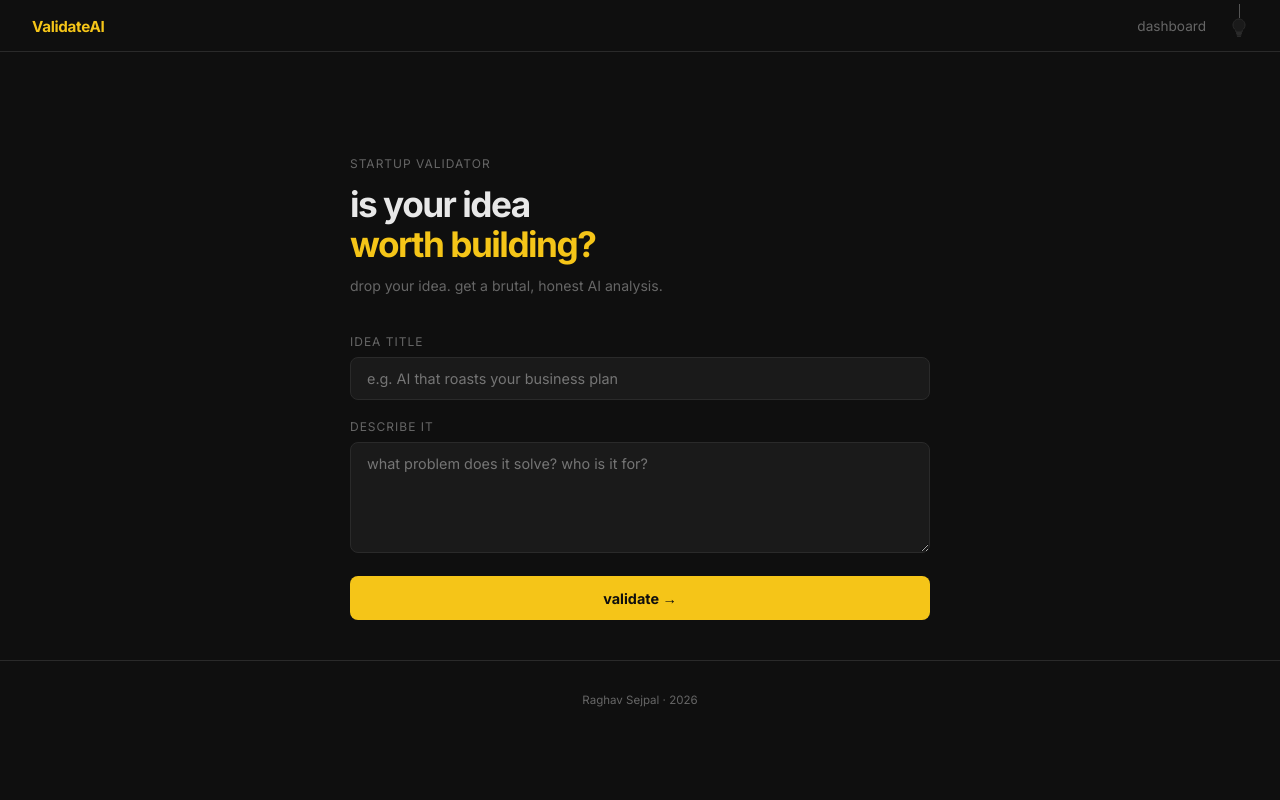
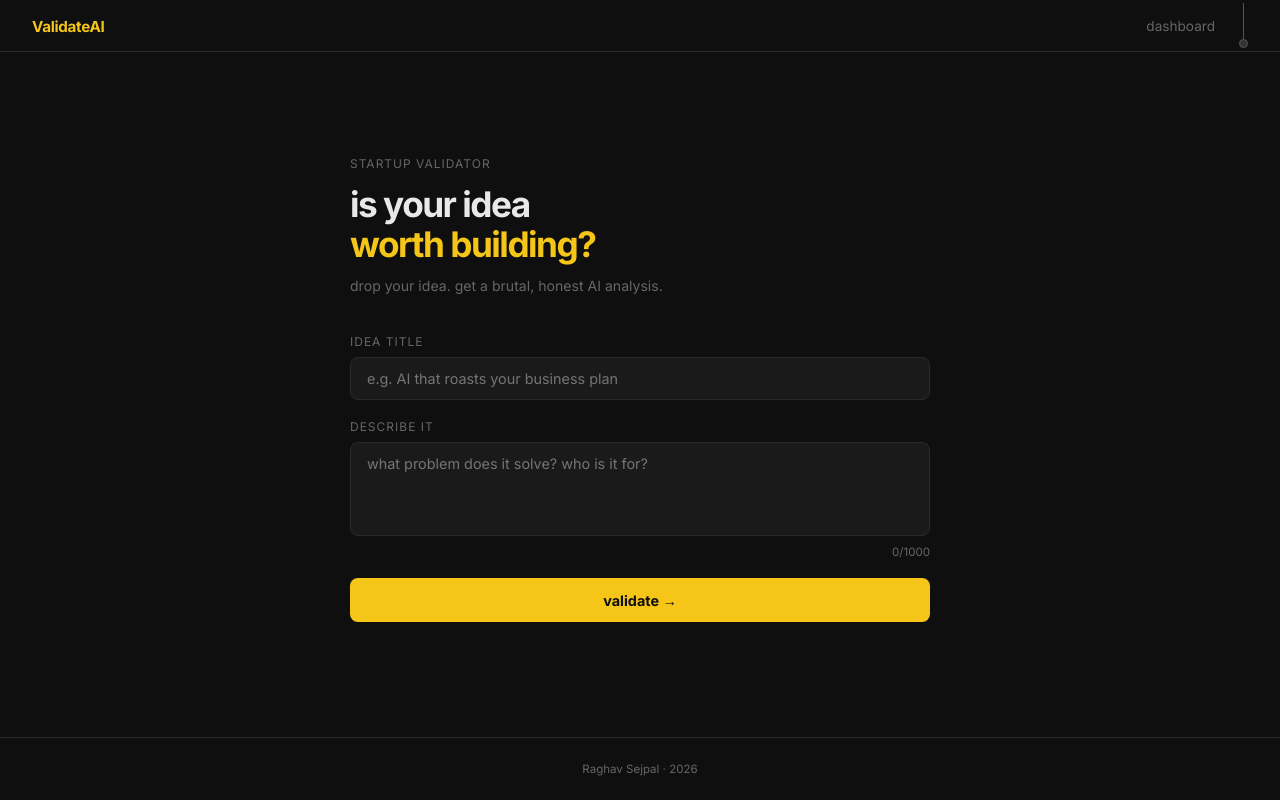
Before and after one commit to Sejpal-Raghav/AI-startup-validator, a Next.js app: page / in a window 1280 px wide. Built offline with nearby package versions, Linux system fonts and the light colour scheme.

Commit message:
frontend fixes

```diff
--- a/app/globals.css
+++ b/app/globals.css
@@ -75,3 +75,16 @@ body {
   z-index: 100;
 }
 .logo-wrap:hover .egg { opacity: 1; transform: translateY(0); }
+
+body {
+  display: flex;
+  flex-direction: column;
+}
+
+main {
+  flex: 1;
+}
+
+footer {
+  margin-top: auto;
+}
--- a/app/layout.tsx
+++ b/app/layout.tsx
@@ -13,12 +13,12 @@ export const metadata: Metadata = {
 export default function RootLayout({ children }: { children: React.ReactNode }) {
   return (
     <html lang="en">
-      <body className={inter.className}>
+      <body className={inter.className} style={{ display: "flex", flexDirection: "column", minHeight: "100vh" }}>
         <Navbar />
-        <main style={{ padding: "2.5rem 2rem", maxWidth: "760px", margin: "0 auto" }}>
+        <main style={{ padding: "2.5rem 2rem", maxWidth: "760px", margin: "0 auto", width: "100%", flex: 1 }}>
           {children}
         </main>
-        <footer style={{ textAlign: "center", padding: "2rem", borderTop: "1px solid var(--border)", fontSize: "0.72rem", color: "var(--text-muted)" }}>
+        <footer style={{ textAlign: "center", padding: "1.5rem", borderTop: "1px solid var(--border)", fontSize: "0.72rem", color: "var(--text-muted)" }}>
           Raghav Sejpal · {new Date().getFullYear()}
         </footer>
       </body>
--- a/app/page.tsx
+++ b/app/page.tsx
@@ -88,11 +88,15 @@ export default function Home() {
             value={description}
             onChange={(e) => setDescription(e.target.value)}
             placeholder="what problem does it solve? who is it for?"
-            rows={5}
-            style={{ ...inputStyle, resize: "vertical" }}
+            rows={4}
+            maxLength={1000}
+            style={{ ...inputStyle, resize: "none" }}
             onFocus={(e) => (e.target.style.borderColor = "var(--accent)")}
             onBlur={(e) => (e.target.style.borderColor = "var(--border)")}
           />
+          <p style={{ textAlign: "right", fontSize: "0.72rem", color: description.length > 900 ? "var(--danger)" : "var(--text-muted)", marginTop: "0.3rem" }}>
+            {description.length}/1000
+          </p>
         </div>
 
         {error && (
--- a/components/BulbToggle.tsx
+++ b/components/BulbToggle.tsx
@@ -5,7 +5,7 @@ import { motion, useSpring } from "framer-motion";
 
 export default function BulbToggle() {
   const [isOn, setIsOn] = useState(false);
-  const rotate = useSpring(0, { stiffness: 300, damping: 8 });
+  const rotate = useSpring(0, { stiffness: 60, damping: 6, mass: 1 });
 
   useEffect(() => {
     const saved = localStorage.getItem("theme");
@@ -16,10 +16,12 @@ export default function BulbToggle() {
   }, []);
 
   function toggle() {
-    rotate.set(25);
-    setTimeout(() => rotate.set(-12), 150);
-    setTimeout(() => rotate.set(6), 300);
-    setTimeout(() => rotate.set(0), 450);
+    rotate.set(40);
+    setTimeout(() => rotate.set(-25), 220);
+    setTimeout(() => rotate.set(15), 480);
+    setTimeout(() => rotate.set(-8), 680);
+    setTimeout(() => rotate.set(3), 860);
+    setTimeout(() => rotate.set(0), 1000);
 
     const next = !isOn;
     setIsOn(next);
@@ -33,26 +35,21 @@ export default function BulbToggle() {
       title={isOn ? "lights off" : "lights on"}
       style={{ display: "flex", flexDirection: "column", alignItems: "center", cursor: "pointer", userSelect: "none" }}
     >
-      <div style={{ width: "1px", height: "14px", background: "#555" }} />
-      <motion.div style={{ rotate, transformOrigin: "top center" }}>
-        <svg width="18" height="26" viewBox="0 0 18 26" fill="none">
-          <path
-            d="M9 1C5.69 1 3 3.69 3 7c0 2.1 1.04 3.96 2.63 5.1L6 14h6l.37-1.9C13.96 10.96 15 9.1 15 7c0-3.31-2.69-6-6-6z"
-            fill={isOn ? "#f5c518" : "var(--bg-card)"}
-            stroke="var(--border)"
-            strokeWidth="1"
-          />
-          {isOn && (
-            <path
-              d="M9 1C5.69 1 3 3.69 3 7c0 2.1 1.04 3.96 2.63 5.1L6 14h6l.37-1.9C13.96 10.96 15 9.1 15 7c0-3.31-2.69-6-6-6z"
-              fill="#f5c518"
-              opacity="0.35"
-            />
-          )}
-          <rect x="6" y="14" width="6" height="2" rx="0.5" fill="var(--border)" />
-          <rect x="6.5" y="16" width="5" height="1.5" rx="0.5" fill="var(--border)" />
-          <rect x="7" y="17.5" width="4" height="1.5" rx="0.5" fill="var(--border)" />
-        </svg>
+      <motion.div
+        style={{ rotate, transformOrigin: "top center", display: "flex", flexDirection: "column", alignItems: "center" }}
+      >
+        {/* string */}
+        <div style={{ width: "1px", height: "36px", background: "#555" }} />
+        {/* knob */}
+        <div style={{
+          width: "9px",
+          height: "9px",
+          borderRadius: "50%",
+          background: isOn ? "#f5c518" : "#333",
+          border: `1px solid ${isOn ? "#f5c518" : "#555"}`,
+          boxShadow: isOn ? "0 0 6px #f5c518" : "none",
+          transition: "background 0.3s, box-shadow 0.3s",
+        }} />
       </motion.div>
     </div>
   );
--- a/components/DownloadReport.tsx
+++ b/components/DownloadReport.tsx
@@ -2,15 +2,30 @@
 
 export default function DownloadReport({ title }: { title: string }) {
   async function download() {
-    const html2pdf = (await import("html2pdf.js")).default;
     const element = document.getElementById("report-content");
     if (!element) return;
-    html2pdf(element, {
-      margin: 0.5,
-      filename: `${title.replace(/\s+/g, "-").toLowerCase()}-report.pdf`,
-      html2canvas: { scale: 2, backgroundColor: "#ffffff" },
-      jsPDF: { unit: "in", format: "a4", orientation: "portrait" },
-    });
+
+    const mod = await import("html2pdf.js");
+    const html2pdf = mod.default ?? mod;
+
+    const original = document.documentElement.getAttribute("data-theme");
+    document.documentElement.setAttribute("data-theme", "light");
+
+    await new Promise((res) => setTimeout(res, 150));
+
+    html2pdf()
+      .set({
+        margin: 0.5,
+        filename: `${title.replace(/\s+/g, "-").toLowerCase()}-report.pdf`,
+        html2canvas: { scale: 2, backgroundColor: "#f7f3eb", useCORS: true },
+        jsPDF: { unit: "in", format: "a4", orientation: "portrait" },
+      })
+      .from(element)
+      .save()
+      .then(() => {
+        if (original) document.documentElement.setAttribute("data-theme", original);
+        else document.documentElement.removeAttribute("data-theme");
+      });
   }
 
   return (
@@ -26,6 +41,7 @@ export default function DownloadReport({ title }: { title: string }) {
         cursor: "pointer",
         fontFamily: "inherit",
         transition: "border-color 0.2s, color 0.2s",
+        whiteSpace: "nowrap",
       }}
       onMouseEnter={(e) => {
         e.currentTarget.style.borderColor = "var(--accent)";
```
